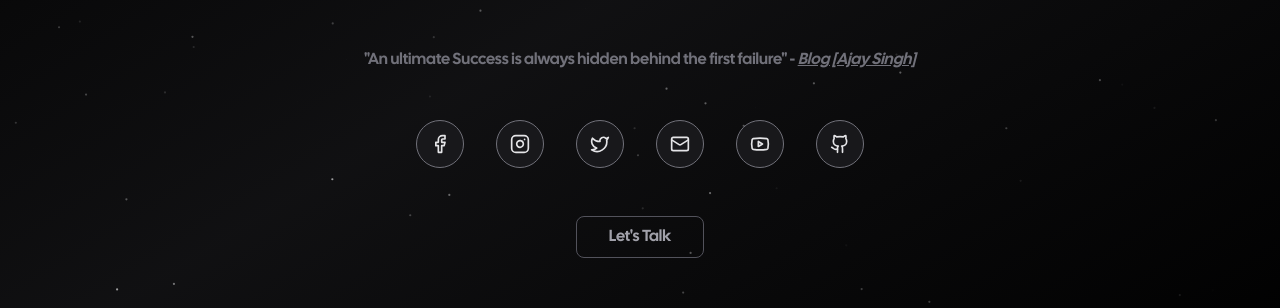
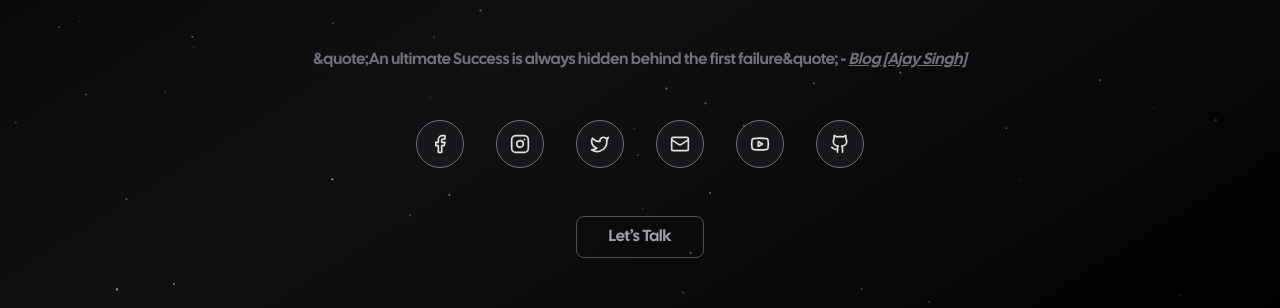
Before and after one commit to ajaysinghnp/portfolio-blog-theme, a Next.js app: page / in a window 1280 px wide. Shown: the part 422-730 px from the top of the page. Built offline with nearby package versions, Linux system fonts and the light colour scheme.

Commit message:
quotes escaped on landing page

```diff
--- a/app/page.tsx
+++ b/app/page.tsx
@@ -46,7 +46,7 @@ export default function Home() {
 
       <div className="my-12 text-center animate-fade-in">
         <h2 className="text-md text-zinc-500 ">
-          "An ultimate Success is always hidden behind the first failure" - {" "}
+          &quote;An ultimate Success is always hidden behind the first failure&quote; - {" "}
           <Link
             target="_blank"
             href="/blog"
@@ -64,7 +64,7 @@ export default function Home() {
         href="/contacts"
         className="text-zinc-400  mt-12 border border-zinc-600 hover:border-zinc-200 py-2 px-8 rounded-lg duration-500 animate-fade-in hover:text-zinc-100"
       >
-        Let's Talk
+        Let&rsquo;s Talk
       </Link>
 
       <div className="absolute bottom-0 left-0 p-4 text-sm text-zinc-500 animate-fade-in">
```
